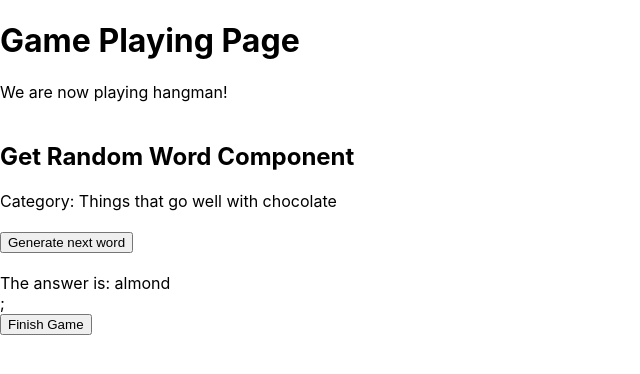
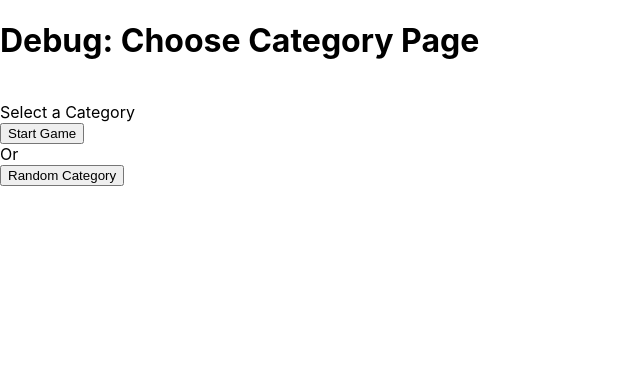
Before and after one commit to tiktok-camp-besties/hangman, a React (Create React App) app: page / in a window 1280 px wide. Both pictures are taken after a click on the button "Start Playing". Shown: the top 374 px of the page, without its empty margins (0-640 px from the left). Built offline with nearby package versions, Linux system fonts and the light colour scheme.

Commit message:
Restructure app to resemble figma prototype

```diff
--- /dev/null
+++ b/src/assets/ChooseCategoryPage.css
@@ -0,0 +1,4 @@
+:root {
+    /* just a sample */
+    --text-color: #000000;
+}
--- /dev/null
+++ b/src/assets/LosePage.css
@@ -0,0 +1,4 @@
+:root {
+    /* just a sample */
+    --text-color: #000000;
+}
--- /dev/null
+++ b/src/assets/WinPage.css
@@ -0,0 +1,4 @@
+:root {
+    /* just a sample */
+    --text-color: #000000;
+}
--- a/src/components/App.js
+++ b/src/components/App.js
@@ -1,9 +1,11 @@
 import React, { useState } from "react";
 import GameStartPage from "./GameStartPage";
 import GamePlayingPage from "./GamePlayingPage";
-import GameEndedPage from "./GameEndedPage";
+import WinPage from "./WinPage";
+import LosePage from "./LosePage";
 import '../assets/App.css';
-import {saveGameState, loadSavedStates} from "./LoadSaveGame";
+import { saveGameState, loadSavedStates } from "./LoadSaveGame";
+import ChooseCategoryPage from "./ChooseCategoryPage";
 
 // for implementing loading and saving this week
 // const LOCAL_PAGE_STORAGE_KEY = 'hangman.pageState';
@@ -36,7 +38,7 @@ function App() {
     });
   }
 
- // ----- hooks -----
+  // ----- hooks -----
 
   /**
    * Set up the game when the page loads.
@@ -50,20 +52,19 @@ function App() {
   console.log(pageState);
   switch (pageState) {
     case 'start':
-      return (
-        <GameStartPage changePageFn={changePage} />
-      );
+      return <GameStartPage changePageFn={changePage} />;
+    case 'category':
+      return <ChooseCategoryPage changePageFn={changePage} />;
     case 'playing':
       return (
         <GamePlayingPage
           changePageFn={changePage}
-          allWords={wordBank}
-        />
+          allWords={wordBank} />
       );
-    case 'ended':
-      return (
-        <GameEndedPage changePageFn={changePage} />
-      );
+    case 'win':
+      return <WinPage changePageFn={changePage} />;
+    case 'lose':
+      return <LosePage changePageFn={changePage} />;
     default:
       console.error('Tried to load \'' + pageState + '\' which is an invalid page state.');
   }
--- /dev/null
+++ b/src/components/ChooseCategoryPage.js
@@ -0,0 +1,33 @@
+import React from 'react'
+import '../assets/ChooseCategoryPage.css';
+import { saveGameState } from './LoadSaveGame';
+
+/**
+ * Represents all the elements on the category choosing page.
+ *
+ * @param {prop[]} props - variables being passed into this component
+ * @returns HTML of the start page.
+ */
+export default function ChooseCategoryPage({ changePageFn }) {
+    return (
+        <>
+            <h1>Debug: Choose Category Page</h1>
+
+            <br />
+            <div className='pageTitle' >Select a Category</div>
+            {/* drop down list component with programatically loaded sections from the text file */}
+            <button onClick={() => {
+                saveGameState('playing');
+                changePageFn('playing');
+            }
+            }>Start Game</button>
+            <div>Or</div>
+            <button onClick={() => {
+                // choose a random category
+                saveGameState('playing');
+                changePageFn('playing');
+            }
+            }>Random Category</button>
+        </>
+    );
+}
--- a/src/components/GameEndedPage.js
+++ /dev/null
@@ -1,27 +0,0 @@
-import React from 'react'
-import '../assets/GameEndedPage.css';
-import {saveGameState} from './LoadSaveGame';
-
-/**
- * Represents all the elements on the ending page.
- *
- * @param {prop[]} props - variables being passed into this component
- * @returns HTML of the ending page.
- */
-export default function GameEndedPage({ changePageFn }) {
-    return (
-        <>
-            <h1>Game Ended Page</h1>
-            <div>You have completed the hangman game! You have either saved the guy or lost all of his limbs. Click the button below to start a new game.</div>
-            <br />
-            <button onClick={() => {
-                    saveGameState('start');
-                    changePageFn('start');
-
-                    // Unknown bug: does not move to start page after refreshing on ended page.
-                    document.location = "/"; // Forced reload page
-                }
-            }>Next Word</button>
-        </>
-    );
-}
--- a/src/components/GamePlayingPage.js
+++ b/src/components/GamePlayingPage.js
@@ -2,7 +2,7 @@ import React from 'react'
 import '../assets/GamePlayingPage.css';
 import GetRandomWord from './GetRandomWord';
 import UseCurrentWord from './UseCurrentWord';
-import {loadSavedStates, saveGameState} from './LoadSaveGame';
+import { loadSavedStates, saveGameState } from './LoadSaveGame';
 
 
 /**
@@ -18,31 +18,33 @@ export default function GamePlayingPage({ changePageFn, allWords }) {
     if (word === "") {
         return (
             <>
-                <h1>Game Playing Page</h1>
-                <div>We are now playing hangman!</div>
-                <br />
+                <h1>Debug: Game Playing Page</h1>
+                <div>Replace this with the graphics</div>
                 <GetRandomWord wordBank={allWords} />;
-                <br />
+                <div>Replace this with the _ _ _ A _ _. Perhaps a 'playerGuess' component?</div>
+                <div>Replace this with the Keyboard</div>
+                <div>Change whether will go to win or lose page depending on game's outcome</div>
                 <button onClick={() => {
-                        saveGameState('ended');
-                        changePageFn('ended');
-                    }
-                }>Finish Game</button>
+                    saveGameState('win');
+                    changePageFn('win');
+                }
+                }>Debug: Win Game</button>
             </>
         );
     } else {
-         return (
+        return (
             <>
-                <h1>Game Playing Page</h1>
-                <div>We are now playing hangman!</div>
-                <br />
+                <h1>Debug: Game Playing Page</h1>
+                <div>Replace this with the graphics</div>
                 <UseCurrentWord category={category} word={word} />;
-                <br />
+                <div>Replace this with the _ _ _ A _ _. Perhaps a 'playerGuess' component?</div>
+                <div>Replace this with the Keyboard</div>
+                <div>Change whether will go to win or lose page depending on game's outcome</div>
                 <button onClick={() => {
-                        saveGameState('ended');
-                        changePageFn('ended');
-                    }
-                }>Finish Game</button>
+                    saveGameState('win');
+                    changePageFn('win');
+                }
+                }>Debug: Win Game</button>
             </>
         );
     }
--- a/src/components/GameStartPage.js
+++ b/src/components/GameStartPage.js
@@ -1,6 +1,7 @@
 import React from 'react'
 import '../assets/GameStartPage.css';
-import {saveGameState} from './LoadSaveGame';
+import logo from '../assets/HappyTreeFriends.png';
+import { saveGameState } from './LoadSaveGame';
 
 /**
  * Represents all the elements on the starting page.
@@ -11,13 +12,12 @@ import {saveGameState} from './LoadSaveGame';
 export default function GameStartPage({ changePageFn }) {
     return (
         <>
-            <h1>Game Start Page</h1>
-            <div>Hit the button to start playing hangman!</div>
+            <img src={logo} alt="Happy Tree Man Game Logo" />
             <br />
             <button onClick={() => {
-                    saveGameState('playing');
-                    changePageFn('playing');
-                }
+                saveGameState('category');
+                changePageFn('category');
+            }
             }>Start Playing</button>
         </>
     );
--- a/src/components/LoadSaveGame.js
+++ b/src/components/LoadSaveGame.js
@@ -1,7 +1,7 @@
 import React from "react";
 import GameStartPage from "./GameStartPage";
 import GamePlayingPage from "./GamePlayingPage";
-import GameEndedPage from "./GameEndedPage";
+import GameEndedPage from "./WinPage";
 
 // to add: save game when the state changes
 
@@ -10,7 +10,7 @@ import GameEndedPage from "./GameEndedPage";
 /**
  * Saves the page and game state.
  */
-  export function saveGameState(page="start", category="", word="", lives=7, usedLetters="") {
+export function saveGameState(page = "start", category = "", word = "", lives = 7, usedLetters = "") {
   document.cookie = "page=" + page;
   document.cookie = "category=" + category;
   document.cookie = "word=" + word;
--- /dev/null
+++ b/src/components/LosePage.js
@@ -0,0 +1,28 @@
+import React from 'react'
+import '../assets/LosePage.css';
+import { saveGameState } from './LoadSaveGame';
+
+/**
+ * Represents all the elements on the losing page.
+ *
+ * @param {prop[]} props - variables being passed into this component
+ * @returns HTML of the ending page.
+ */
+export default function LosePage({ changePageFn }) {
+    let answer = 'fix this';
+    return (
+        <>
+            <div className='pageTitle' >You Lost.</div>
+            <div>The word was: {answer}</div>
+            <br />
+            <button onClick={() => {
+                saveGameState('start');
+                changePageFn('start');
+
+                // Unknown bug: does not move to start page after refreshing on ended page.
+                document.location = "/"; // Forced reload page
+            }
+            }>Try Again</button>
+        </>
+    );
+}
--- /dev/null
+++ b/src/components/WinPage.js
@@ -0,0 +1,26 @@
+import React from 'react'
+import '../assets/WinPage.css';
+import { saveGameState } from './LoadSaveGame';
+
+/**
+ * Represents all the elements on the winning page.
+ *
+ * @param {prop[]} props - variables being passed into this component
+ * @returns HTML of the ending page.
+ */
+export default function WinPage({ changePageFn }) {
+    return (
+        <>
+            <div className='pageTitle' >You Won!</div>
+            <br />
+            <button onClick={() => {
+                saveGameState('start');
+                changePageFn('start');
+
+                // Unknown bug: does not move to start page after refreshing on ended page.
+                document.location = "/"; // Forced reload page
+            }
+            }>Next Word</button>
+        </>
+    );
+}
```
Also changed, not shown: src/components/GetRandomWord.js (+8 -1 lines), src/assets/HappyTreeFriends.png (added). Lines whose indentation alone changed are shown as unchanged.
